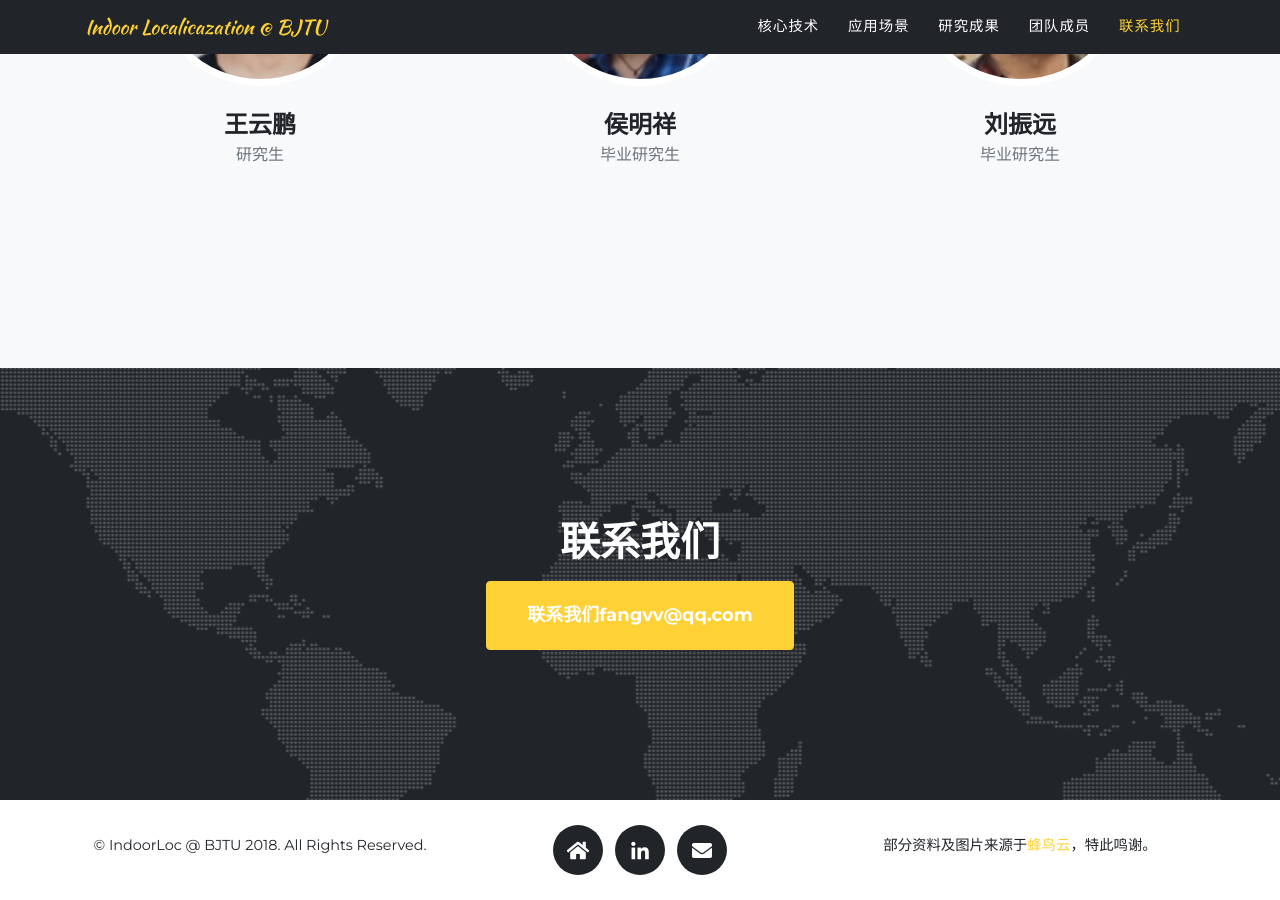
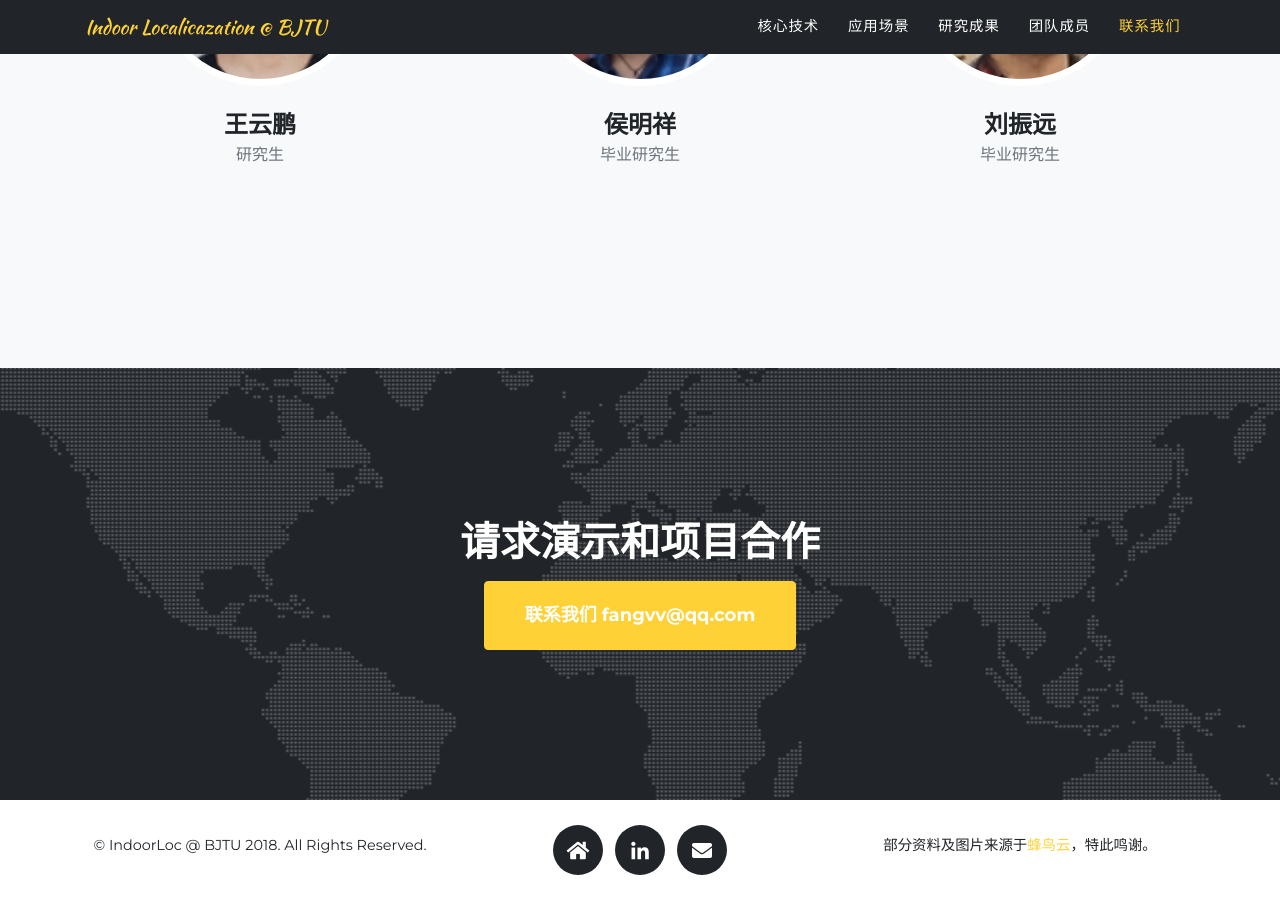
Before and after one commit to fangvv/Homepage, a Jekyll site: the page IndoorLoc/index.html, which Jekyll copies as it is, in a window 1280 px wide and 900 px high, scrolled down 5321 px. Built offline with Jekyll 4.4.1, drawn with Linux system fonts in a browser that asks for light colours; some web fonts are replaced.

Commit message:
Signed-off-by: fangvv <fangvv@gmail.com>

```diff
--- a/BlockchainBJTU/index.html
+++ b/BlockchainBJTU/index.html
@@ -163,12 +163,12 @@
       <div class="container">
         <div class="row">
           <div class="col-xl-9 mx-auto">
-            <h2 class="mb-4">技术咨询和项目合作</h2>
+            <h2 class="mb-4">请求演示和项目合作</h2>
           </div>
           <div class="col-md-10 col-lg-8 col-xl-4 mx-auto">
             <form>
               <div class="form-row" data-aos="zoom-in">
-                <button class="btn btn-block btn-lg btn-primary">联系我们fangvv@qq.com</button>
+                <button class="btn btn-block btn-lg btn-primary">联系我们 fangvv@qq.com </button>
               </div>
             </form>
           </div>
--- a/IndoorLoc/index.html
+++ b/IndoorLoc/index.html
@@ -316,7 +316,7 @@
       <div class="container">
         <div class="row">
           <div class="col-lg-12 text-center">
-            <h2 class="section-heading text-uppercase">联系我们</h2>
+            <h2 class="section-heading text-uppercase">请求演示和项目合作</h2>
           </div>
         </div>
         <div class="row">
@@ -324,7 +324,7 @@
               <div class="clearfix"></div>
               <div class="col-lg-12 text-center" data-aos="zoom-in">
                 <div id="success"></div>
-                <button id="sendMessageButton" class="btn btn-primary btn-xl">联系我们fangvv@qq.com</button>
+                <button id="sendMessageButton" class="btn btn-primary btn-xl">联系我们 fangvv@qq.com </button>
               </div>
           </div>
         </div>
```
